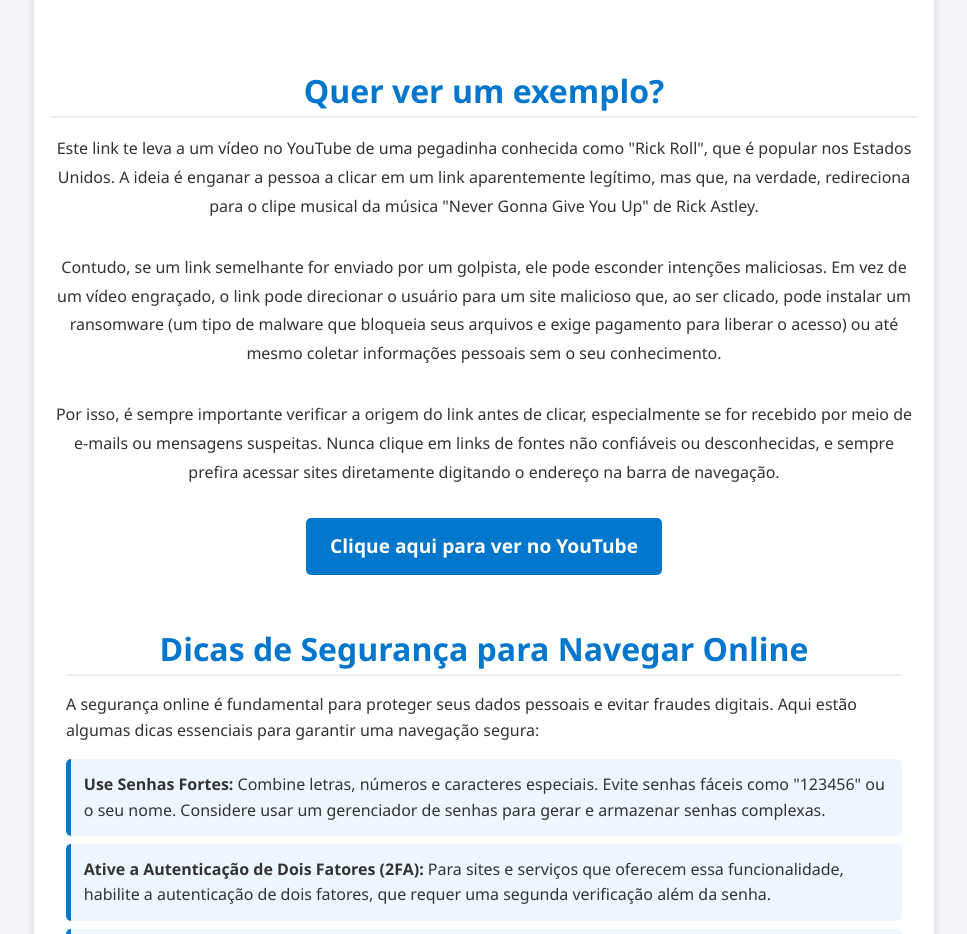
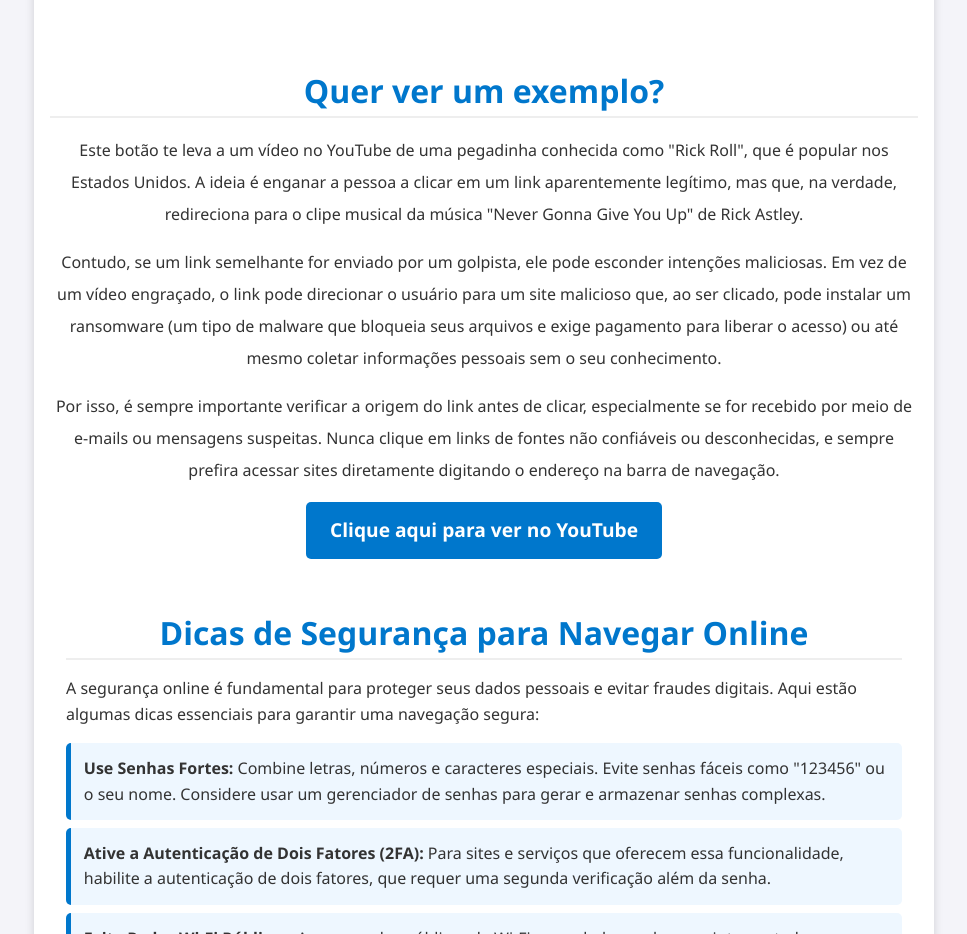
Before and after one commit to PatrickGimenes/seguranca-online, a plain HTML site: page index.html in a window 1280 px wide. Shown: the part 1580-2514 px from the top of the page, without its empty margins (156-1123 px from the left). Drawn offline with Linux system fonts and the light colour scheme; no server answers.

Commit message:
fix example section spacing

```diff
--- a/index.html
+++ b/index.html
@@ -113,7 +113,7 @@
         <h2>Quer ver um exemplo?</h2>
 
         <p>
-          Este link te leva a um vídeo no YouTube de uma pegadinha conhecida
+          Este botão te leva a um vídeo no YouTube de uma pegadinha conhecida
           como "Rick Roll", que é popular nos Estados Unidos. A ideia é enganar
           a pessoa a clicar em um link aparentemente legítimo, mas que, na
           verdade, redireciona para o clipe musical da música "Never Gonna Give
--- a/styles.css
+++ b/styles.css
@@ -80,8 +80,10 @@ ul li {
 }
 
 .example p {
-  margin-bottom: 2rem;
-  line-height: 1.8;
+  font-size: inherit;
+  font-weight: inherit;
+  line-height: 2rem;
+  padding-bottom: 1rem;
 }
 
 .btn-example {
```
